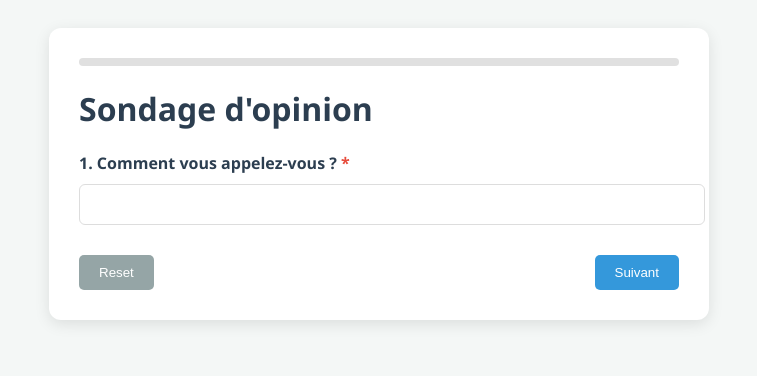
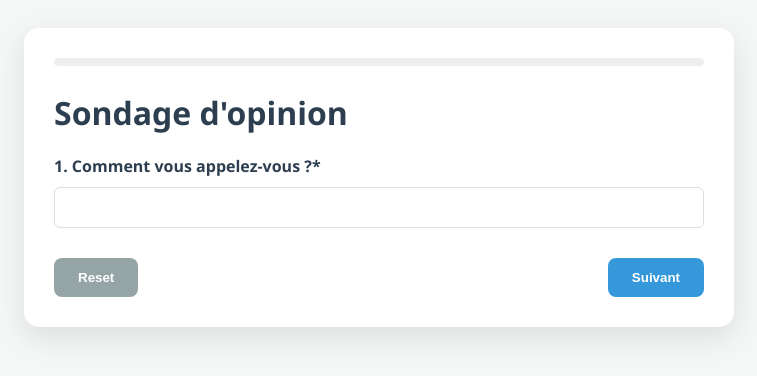
Before and after one commit to kraffes/Survey, a plain HTML site: page index.html in a window 1280 px wide. Shown: the whole page, without its empty margins (261-1018 px from the left). Drawn offline with Linux system fonts and the light colour scheme.

Commit message:
Update style.css

```diff
--- a/style.css
+++ b/style.css
@@ -1,86 +1,44 @@
 :root {
     --bg-body: #f4f7f6;
-    --bg-container: #ffffff;
-    --text-main: #2c3e50;
-    --border-color: #ddd;
-    --accent-color: #3498db;
-    --success-color: #27ae60;
+    --bg-card: #ffffff;
+    --text: #2c3e50;
+    --accent: #3498db;
+    --success: #27ae60;
+    --border: #ddd;
 }
 
 @media (prefers-color-scheme: dark) {
     :root {
-        --bg-body: #1a1a1a;
-        --bg-container: #2d2d2d;
-        --text-main: #f0f0f0;
-        --border-color: #444;
+        --bg-body: #121212;
+        --bg-card: #1e1e1e;
+        --text: #e0e0e0;
+        --border: #333;
     }
 }
 
-body {
-    font-family: 'Segoe UI', sans-serif;
-    background-color: var(--bg-body);
-    color: var(--text-main);
-    display: flex;
-    justify-content: center;
-    padding: 20px;
-    transition: all 0.3s;
-}
+body { font-family: 'Segoe UI', sans-serif; background: var(--bg-body); color: var(--text); padding: 20px; transition: 0.3s; }
+.container { background: var(--bg-card); max-width: 650px; margin: auto; padding: 30px; border-radius: 15px; box-shadow: 0 10px 30px rgba(0,0,0,0.1); }
 
-.container {
-    background: var(--bg-container);
-    padding: 30px;
-    border-radius: 12px;
-    box-shadow: 0 4px 15px rgba(0,0,0,0.1);
-    max-width: 600px;
-    width: 100%;
-}
+.progress-container { background: #eee; height: 8px; border-radius: 4px; margin-bottom: 25px; overflow: hidden; }
+#progress-bar { height: 100%; background: var(--success); width: 0%; transition: 0.4s; }
 
-.progress-container {
-    width: 100%;
-    background: #e0e0e0;
-    height: 8px;
-    border-radius: 4px;
-    margin-bottom: 20px;
-}
+.question-step { display: none; animation: slideIn 0.3s ease-out; }
+.question-step.active { display: block; }
+@keyframes slideIn { from { opacity: 0; transform: translateX(10px); } to { opacity: 1; transform: translateX(0); } }
 
-#progress-bar {
-    width: 0%;
-    height: 100%;
-    background: var(--success-color);
-    transition: width 0.4s;
-}
-
-.question-step { display: none; animation: fadeIn 0.4s; }
-.question-step.active { display: block; }
-
-@keyframes fadeIn { from { opacity: 0; } to { opacity: 1; } }
-
-.navigation-buttons { display: flex; justify-content: space-between; margin-top: 30px; }
-
-button {
-    padding: 10px 20px;
-    border: none;
-    border-radius: 5px;
-    cursor: pointer;
-    background: var(--accent-color);
-    color: white;
-}
-
+.navigation-buttons { display: flex; justify-content: space-between; margin-top: 30px; gap: 10px; }
+button { padding: 12px 24px; border: none; border-radius: 8px; cursor: pointer; background: var(--accent); color: white; font-weight: bold; }
 .btn-secondary { background: #95a5a6; }
 
-input, select, textarea {
-    width: 100%;
-    padding: 12px;
-    margin-top: 10px;
-    border: 1px solid var(--border-color);
-    border-radius: 6px;
-    background: var(--bg-container);
-    color: var(--text-main);
-}
+input, select, textarea { width: 100%; padding: 12px; margin-top: 10px; border: 1px solid var(--border); border-radius: 6px; background: var(--bg-card); color: var(--text); box-sizing: border-box; }
 
-.required-dot { color: #e74c3c; margin-left: 4px; }
+/* Matrix Styling */
+.matrix-scroll { overflow-x: auto; margin-top: 15px; border: 1px solid var(--border); border-radius: 8px; }
+.matrix-table { width: 100%; border-collapse: collapse; min-width: 450px; }
+.matrix-table th, .matrix-table td { padding: 12px; text-align: center; border-bottom: 1px solid var(--border); }
+.row-label { text-align: left !important; font-weight: bold; }
 
 @media (max-width: 600px) {
-    .navigation-buttons { flex-direction: column-reverse; gap: 10px; }
+    .navigation-buttons { flex-direction: column-reverse; }
     button { width: 100%; }
 }
```
